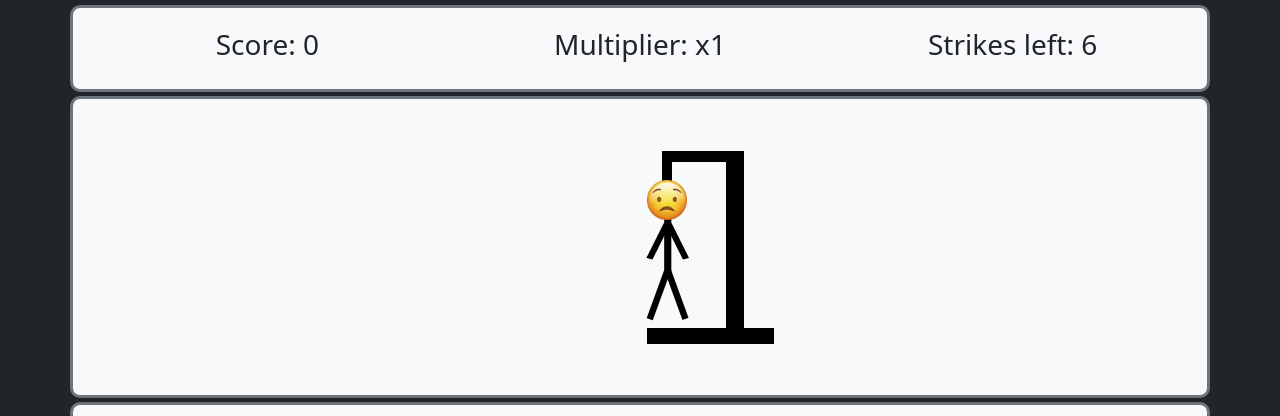
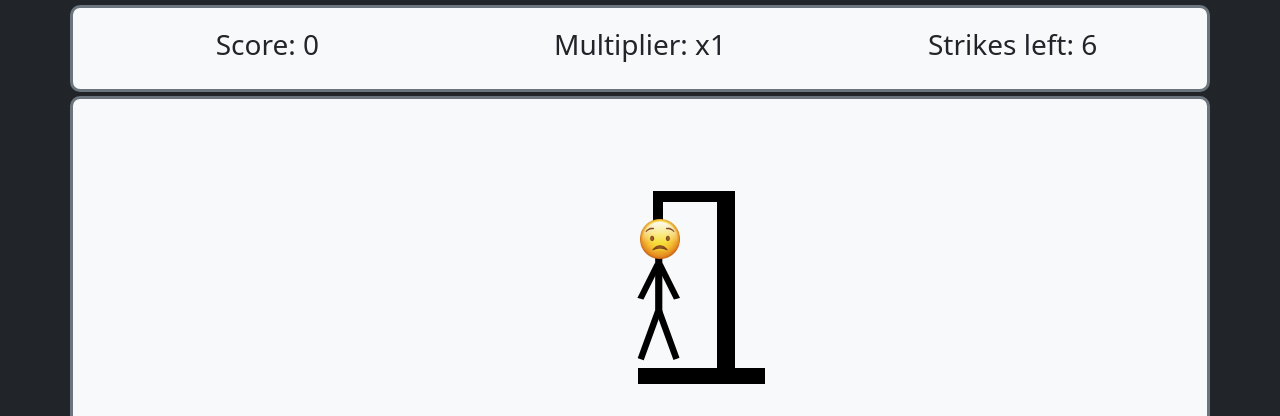
Before and after one commit to alanhern17/endless_hangman, a website built with Parcel: page endless_hangman_game.html in a window 1280 px wide. Shown: the part 95-511 px from the top of the page. Built offline with nearby package versions, Linux system fonts and the light colour scheme.

Commit message:
fixed emote issue

```diff
--- a/endless_hangman_game.css
+++ b/endless_hangman_game.css
@@ -13,9 +13,9 @@ h1{
     background-color: rgba(168, 168, 168, 0.233); /* Add a semi-transparent white background to the container */
     border-radius: 10px; /* Add rounded corners for a nicer look */
     padding: 20px;
-    margin-top: 50px;
     text-align: center;
 }
+
  #myTyping {
     font-size: 30px;
     margin-bottom: 20px;
@@ -26,10 +26,28 @@ h1{
 #guesses{
      color: brown;
 }
-#emotes{
+.emote{
     height: 40px;
-    position: relative;
-    top: -47px;
-    left: 157px;
+    position:relative;
     z-index: 99 !important;
 }
+
+#allEmotes{
+    height: 40px;
+    width: 40px;
+    overflow: hidden;
+    position: relative;
+    left: 50%;
+    top: 100px;
+}
+
+#HMElements{
+    position: relative;
+    height: 270px;
+    width: 300px;
+    left:50%;
+}
+
+.hm{
+    left: -115px;
+}
--- a/endless_hangman_game.html
+++ b/endless_hangman_game.html
@@ -15,41 +15,54 @@
     <h1 class='text-light' id="title">Endless Hangman</h1>
     <h3 id="gameStatus">Press Start to Begin</h3>
     <div class="border-3 border-secondary bg-light container mt-1 border border-2">
-        <div class = "row">
+        <div class="row">
             <h3 class="col-4" id="myScore">Score: 0</h3>
             <h3 class="col-4" id="myMultiplier">Multiplier: x1</h3>
             <h3 class="col-4" id="myStrikes">Strikes left: 6</h3>
         </div>
     </div>
-    <div id="hangman" class = "border-3 border-secondary bg-light container mt-1 border border-2">
-        <img id='emotes' class="" src="img/Worried_Emoji.png" alt="">
-        <!-- <img class="z-3 position-absolute" src="img/head.png" alt=""> -->
-        <img class="z-3 position-absolute" src="img/body.png" alt="">
-        <img class="z-0 position-absolute" src="img/L_Arm.png" alt="">
-        <img class="z-0 position-absolute" src="img/R_Arm.png" alt="">
-        <img class="z-0 position-absolute" src="img/L_Leg.png" alt="">
-        <img class="z-0 position-absolute" src="img/R_Leg.png" alt="">
-        <img src="img/post.png" alt="">
+    <div class="border-3 border-secondary bg-light container mt-1 border border-2">
+        <div id="allEmotes">
+            <img class='emote' src="img/Worried_Emoji.png" alt="">
+            <img class='emote' src="img/Anguished_Emoji.png" alt="">
+            <img class='emote' src="img/Sweat_Emoji.png" alt="">
+            <img class='emote' src="img/Tired_Face.png" alt="">
+            <img class='emote' src="img/Weary_Face.png" alt="">
+            <img class='emote' src="img/Dizzy_Emoji.png" alt="">
+        </div>
+        <div id="HMElements">
+            <img class="hm position-absolute" src="" alt="">
+            <img class="hm position-absolute" src="img/body.png" alt="">
+            <img class="hm position-absolute" src="img/L_Arm.png" alt="">
+            <img class="hm position-absolute" src="img/R_Arm.png" alt="">
+            <img class="hm position-absolute" src="img/L_Leg.png" alt="">
+            <img class="hm position-absolute" src="img/R_Leg.png" alt="">
+            <img class="hm position-absolute" src="img/post.png" alt="">
+        </div>
     </div>
-    <div class = "bg-light border-3 border-secondary container mt-1 border border-2">
+    <div class="bg-light border-3 border-secondary container mt-1 border border-2">
         <div class="row">
-            <h2 class = "col" id="guesses">Wrong Guesses: </h2>
+            <h2 class="col" id="guesses">Wrong Guesses: </h2>
         </div>
         <div class="row">
-            <h2 class = "col bg-secondary text-light pb-2" id="myTyping">Your Word: </h2>
+            <h2 class="col bg-secondary text-light pb-2" id="myTyping">Your Word: </h2>
         </div>
     </div>
     <div class="mt-3 row d-flex justify-content-center">
-        <button class="col-3 col-md-2 btn btn-primary btn-lg px-0 border-3 border-secondary" id="startGameButton">Start Game</button>
-      </div>
-      <div>
+        <button class="col-3 col-md-2 btn btn-primary btn-lg px-0 border-3 border-secondary" id="startGameButton">Start
+            Game</button>
+    </div>
+    <div>
         <h3 class="text-light ms-5">How to Play</h3>
-        <p class="text-light ms-5">1. Classic hangman with a twist! Guess the random words one letter at a time while trying to achieve a high score.</p>
+        <p class="text-light ms-5">1. Classic hangman with a twist! Guess the random words one letter at a time while
+            trying to achieve a high score.</p>
         <p class="text-light ms-5">2. You will get points based on the length of the word and your point multiplier.</p>
-        <p class="text-light ms-5">3. Your point multiplier increases everytime you guess a word correctly and your strikes reset.</p>
-        <p class="text-light ms-5">4. Guessing a letter wrong will cost you a strike, and a part of the hangman will be added.</p>
+        <p class="text-light ms-5">3. Your point multiplier increases everytime you guess a word correctly and your
+            strikes reset.</p>
+        <p class="text-light ms-5">4. Guessing a letter wrong will cost you a strike, and a part of the hangman will be
+            added.</p>
         <p class="text-light ms-5">5. Run out of strikes and it's game over!</p>
-      </div>
+    </div>
     <script type="module">
         import { startNewGame } from "./endless_hangman_game.js";
         document.querySelector('#startGameButton').addEventListener('click', startNewGame);
--- a/endless_hangman_game.js
+++ b/endless_hangman_game.js
@@ -1,9 +1,9 @@
 import { generate } from "/random_word_generator.js";
 
-const emotes = ['img/Worried_Emoji.png', 'img/Anguished_Emoji.png', 'img/Sweat_Emoji.png',
-    'img/Tired_Face.png', 'img/Weary_Face.png', 'img/Dizzy_Emoji.png'];
+const emotesArr = [];
 
-const hangman = document.getElementById('hangman');
+const hangman = document.getElementById('HMElements');
+const allEmotes = document.getElementById('allEmotes');
 const gameStatus = document.getElementById('gameStatus');
 const guesses = document.getElementById('guesses');
 const myStrikes = document.getElementById('myStrikes');
@@ -37,11 +37,27 @@ export function startNewGame() {
     gameStatus.innerText = "Guess the Word!";
     generateWord();
     resetHangman();
+    emotes();
+}
+
+function emotes(i = -1){//creates emote elements array with existing img elements, just once. Resets emote with index.
+    while(allEmotes.childElementCount > 0){
+        if(!emotesArr.includes(allEmotes.firstElementChild)){
+            console.log(allEmotes.firstElementChild);
+            emotesArr.push(allEmotes.removeChild(allEmotes.firstElementChild));
+        }
+        else{
+            allEmotes.removeChild(allEmotes.firstElementChild);
+        }
+    }
+    if(i!==-1){
+        allEmotes.appendChild(emotesArr[i]);
+    }
 }
 
 function generateWord() {
     randWord = generate();
-    //console.log(randWord);
+    console.log(randWord);
     myWord = '';
     for (const l of randWord) {//Creates string of blanks of equal length as randWord for comparison
         myWord += '_';
@@ -81,6 +97,7 @@ function compareWords() {
         resetHangman();
         updateScore();
         generateWord();
+        emotes();
     }
 }
 
@@ -96,7 +113,7 @@ document.addEventListener('keydown', function (event) {
         if (!randWord.includes(event.key) && !wrongGuesses.includes(event.key)) {//checks if the letter is not in randWord or in guessed letters
             strikes--;
             hangman.children[hangmanIndex].style.display = 'inline';
-            hangman.firstElementChild.src = emotes[hangmanIndex];
+            emotes(hangmanIndex);
             hangmanIndex++;
             wrongGuesses += event.key + ', ';
             guesses.innerText = "Wrong Guesses: " + wrongGuesses;
```
